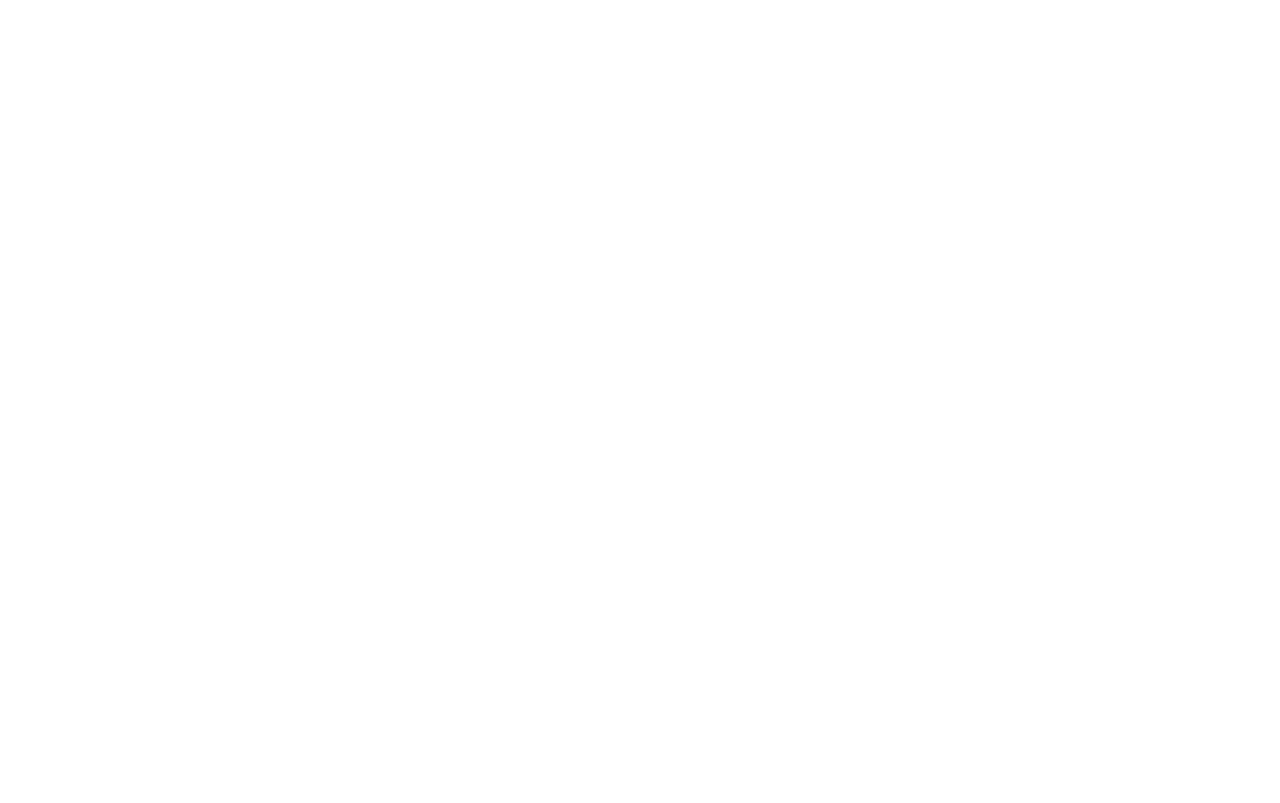
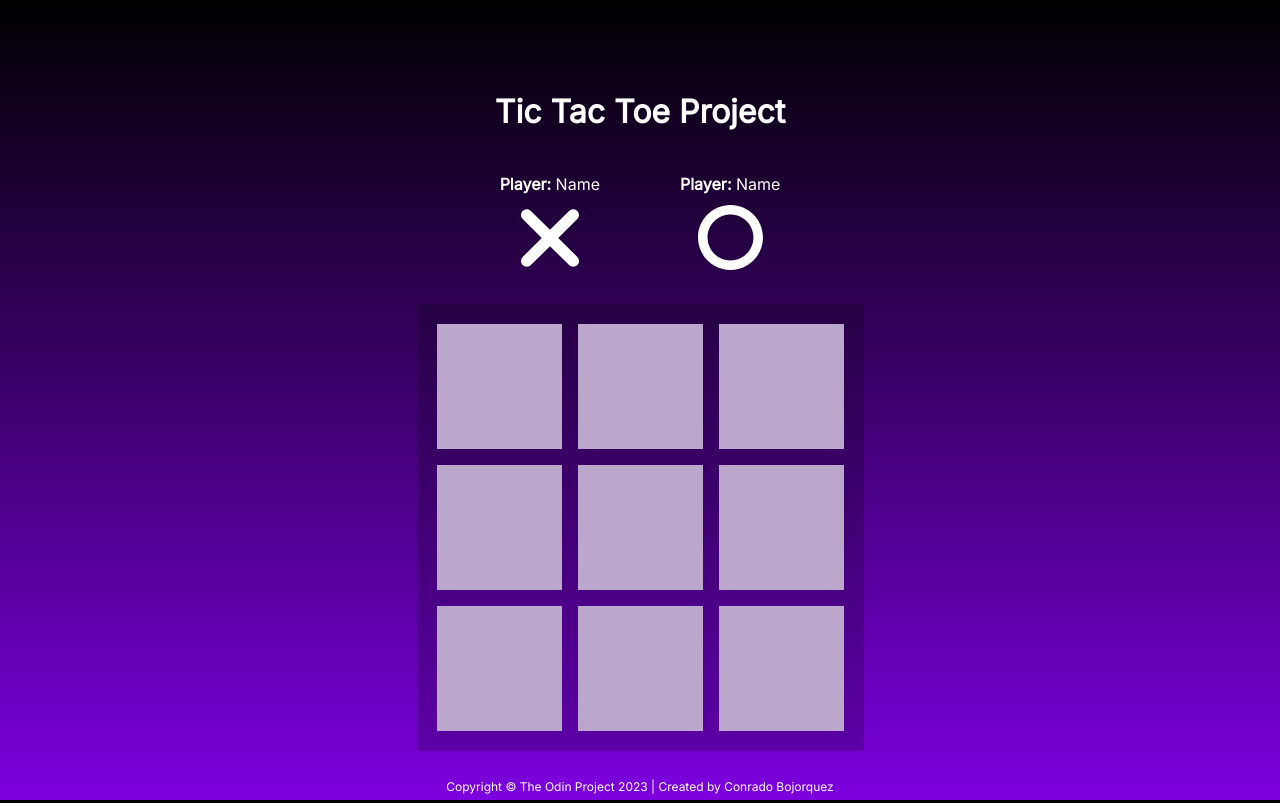
Before and after one commit to bojorquezc/odin_tictactoe, a website: page index.html in a window 1280 px wide. Drawn offline with Linux system fonts and the light colour scheme.

Commit message:
Create desktop layout

```diff
--- a/index.html
+++ b/index.html
@@ -1,5 +1,6 @@
 <!DOCTYPE html>
 <html lang="en">
+
 <head>
     <meta charset="UTF-8">
     <meta http-equiv="X-UA-Compatible" content="IE=edge">
@@ -10,7 +11,40 @@
     <script src="./tictactoe.js" async></script>
     <title>TOP - TicTacToe</title>
 </head>
+
 <body>
+    <div class="title">
+        <h1>Tic Tac Toe Project</h1>
+    </div>
+    <div class="players">
+        <div class="player-cont">
+            <p><span class="bold">Player:</span> Name</p>
+            <img src="./assets/xmark.svg" alt="x symbol">
+        </div>
+        <div class="player-cont">
+            <p><span class="bold">Player:</span> Name</p>
+            <img class="ellipse" src="./assets/ellipse.svg" alt="ellipse symbol">
+        </div>
+    </div>
+    <div class="gameboard-cont">
+        <div class="gameboard">
+            <div class="square-1 gamesquare"></div>
+            <div class="square-2 gamesquare"></div>
+            <div class="square-3 gamesquare"></div>
+            <div class="square-4 gamesquare"></div>
+            <div class="square-5 gamesquare"></div>
+            <div class="square-6 gamesquare"></div>
+            <div class="square-7 gamesquare"></div>
+            <div class="square-8 gamesquare"></div>
+            <div class="square-9 gamesquare"></div>
+        </div>
+    </div>
+    <footer>
+        <p>Copyright © <a href="https://www.theodinproject.com/">The Odin Project </a>
+            <script>document.write(new Date().getFullYear())</script> | Created by <a
+                href="https://github.com/bojorquezc">Conrado Bojorquez</a>
+        </p>
+    </footer>
+</body>
 
-</body>
 </html>
--- a/style.css
+++ b/style.css
@@ -46,3 +46,115 @@ table {
 
 
 /* Main CSS*/
+body {
+	background: linear-gradient(#000000, #7C00DE);
+	background-attachment: fixed;
+	background-position: center;
+	background-repeat: no-repeat;
+	background-size: cover;
+	color: #ffffff;
+	font-family: "Inter", Arial, Helvetica, sans-serif;
+	height: 100vh;
+	min-height: 100vh;
+	display: flex;
+	flex-direction: column;
+}
+
+a {
+	color: #ffffff;
+}
+
+a:link {
+	text-decoration: none;
+}
+
+a:visited {
+	color: #ffffff;
+}
+
+h1 {
+	font-weight: 600;
+	font-size: 2rem;
+}
+
+h2 {
+	font-weight: 600;
+	font-size: 1.5rem;
+}
+
+h3 {
+	font-weight: 600;
+	font-size: 1rem;
+}
+
+input {
+	height: 100vh;
+	min-height: 100vh;
+    border-radius: 5px;
+    border: solid 1px #a7a7a7;
+    box-sizing: border-box;
+    margin: 8px;
+    padding: 8px 10px;
+    width: 95%;
+}
+
+label {
+    padding: 8px;
+}
+
+.title {
+	align-items: center;
+	display: flex;
+	flex-direction: column;
+	padding-bottom: 3rem;
+	padding-top: 6rem;
+}
+
+.bold {
+	font-weight: 600;
+}
+
+.ellipse {
+	padding-top: 0.8rem;
+	width: 65%;
+}
+
+.players {
+	gap: 5rem;
+    display: flex;
+    flex-direction: row;
+    justify-content: center;
+}
+
+.player-cont {
+	align-items: center;
+	display: flex;
+    flex-direction: column;
+}
+
+.gameboard-cont {
+	padding: 20px;
+    align-items: center;
+    display: flex;
+    flex-direction: column;
+}
+.gameboard {
+	background-color: rgb(0, 0, 0, 0.2);
+	display: grid;
+	gap: 1rem;
+	grid-template-columns: 125px 125px 125px;
+	padding: 20px;
+}
+
+.gamesquare {
+	background-color: #baa7cb;
+	height: 125px;
+	width: 125px;
+}
+
+footer {
+	margin-top: auto;
+    padding: 10px 0 10px 0;
+    text-align: center;
+	font-size: 12px;
+}
```
Also changed, not shown: assets/ellipse.svg (added), assets/xmark.svg (added).
